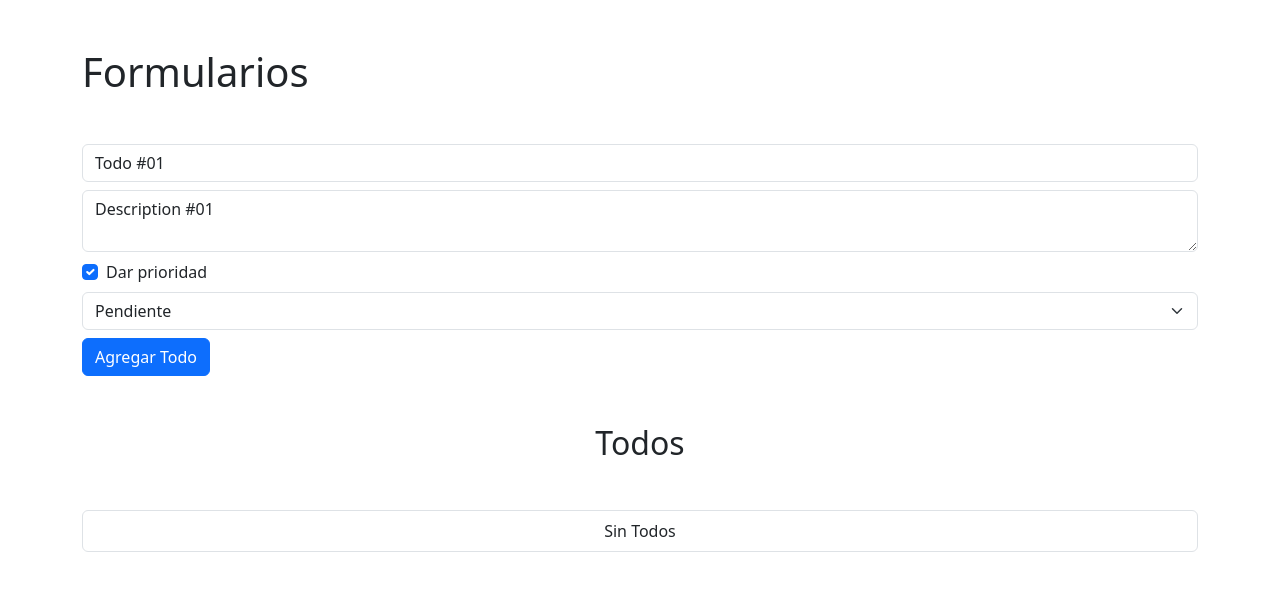
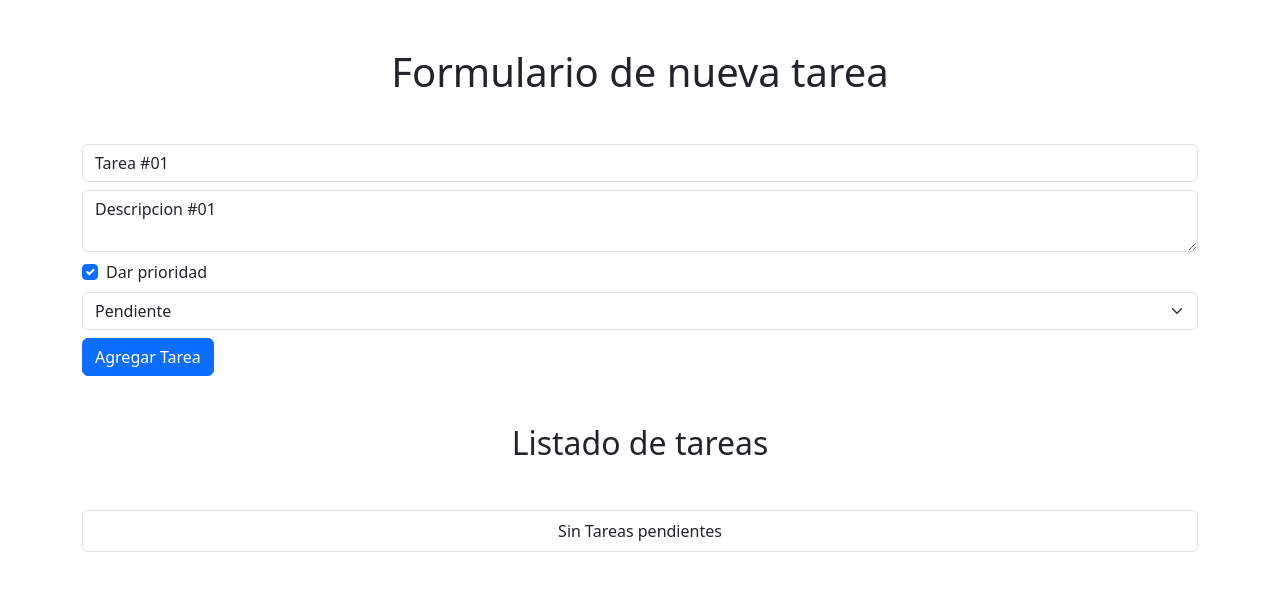
Before and after one commit to CarlosAncapi/FormulariosReact, a React (Vite) app: page / in a window 1280 px wide. Shown: the top 590 px of the page. Built offline with nearby package versions, Linux system fonts and the light colour scheme.

Commit message:
correccion textos, para hacer bulid y deployar app

```diff
--- a/src/App.jsx
+++ b/src/App.jsx
@@ -39,7 +39,7 @@ const App = () => {
   }
   return (
     <div className="container mb-2">
-    <h1 className="my-5">Formularios</h1>
+    <h1 className="my-5 text-center">Formulario de nueva tarea</h1>
       <Formulario addTodo={addTodo}/>
       <Todos
         todos={orderTodo(todos)}
--- a/src/components/Formulario.jsx
+++ b/src/components/Formulario.jsx
@@ -4,8 +4,8 @@ import Swal from 'sweetalert2';
 const Formulario = ({addTodo}) => {
 
     const [todo,setTodo] = useState({
-        title: 'Todo #01',
-        description: 'Description #01',
+        title: 'Tarea #01',
+        description: 'Descripcion #01',
         state: 'pendiente',
         priority: true
     });
@@ -33,7 +33,7 @@ const Formulario = ({addTodo}) => {
         return Swal.fire({
             position: 'center',
             icon: 'success',
-            title: 'Todo agregado correctamente!!',
+            title: 'Tarea agregado correctamente!!',
             showConfirmButton: false,
             timer: 1500
         })
@@ -54,7 +54,7 @@ const Formulario = ({addTodo}) => {
         <form onSubmit={handleSubmit} >
             <input
                 type="text"
-                placeholder="Igresa todo"
+                placeholder="Ingresa titulo de la tarea"
                 className="form-control mb-2"
                 name="title"
                 value={title}
@@ -62,7 +62,7 @@ const Formulario = ({addTodo}) => {
             />
             <textarea
                 className="form-control mb-2"
-                placeholder="Ingrese descripcion"
+                placeholder="Ingrese descripcion de la tarea"
                 name="description"
                 value={description}
                 onChange={handleChange}
@@ -90,7 +90,7 @@ const Formulario = ({addTodo}) => {
             <button
                 type="submit"
                 className="btn btn-primary">
-                    Agregar Todo
+                    Agregar Tarea
             </button>
         </form>
     )
--- a/src/components/Todos.jsx
+++ b/src/components/Todos.jsx
@@ -3,7 +3,7 @@ import Todo from "./Todo";
 const Todos = ({todos, deleteTodo, updateTodo}) => {
     return (
         <div className="mt-5">
-            <h2 className="text-center mb-5">Todos</h2>
+            <h2 className="text-center mb-5">Listado de tareas</h2>
             <ul className="list-group">
                 {todos.map((todo) => (
                         <Todo
@@ -15,7 +15,7 @@ const Todos = ({todos, deleteTodo, updateTodo}) => {
                     ))}
                     {
                         todos.length === 0 && (
-                        <li className="list-group-item text-center">Sin Todos</li>
+                        <li className="list-group-item text-center">Sin Tareas pendientes</li>
                         )
                     }
             </ul>
```
